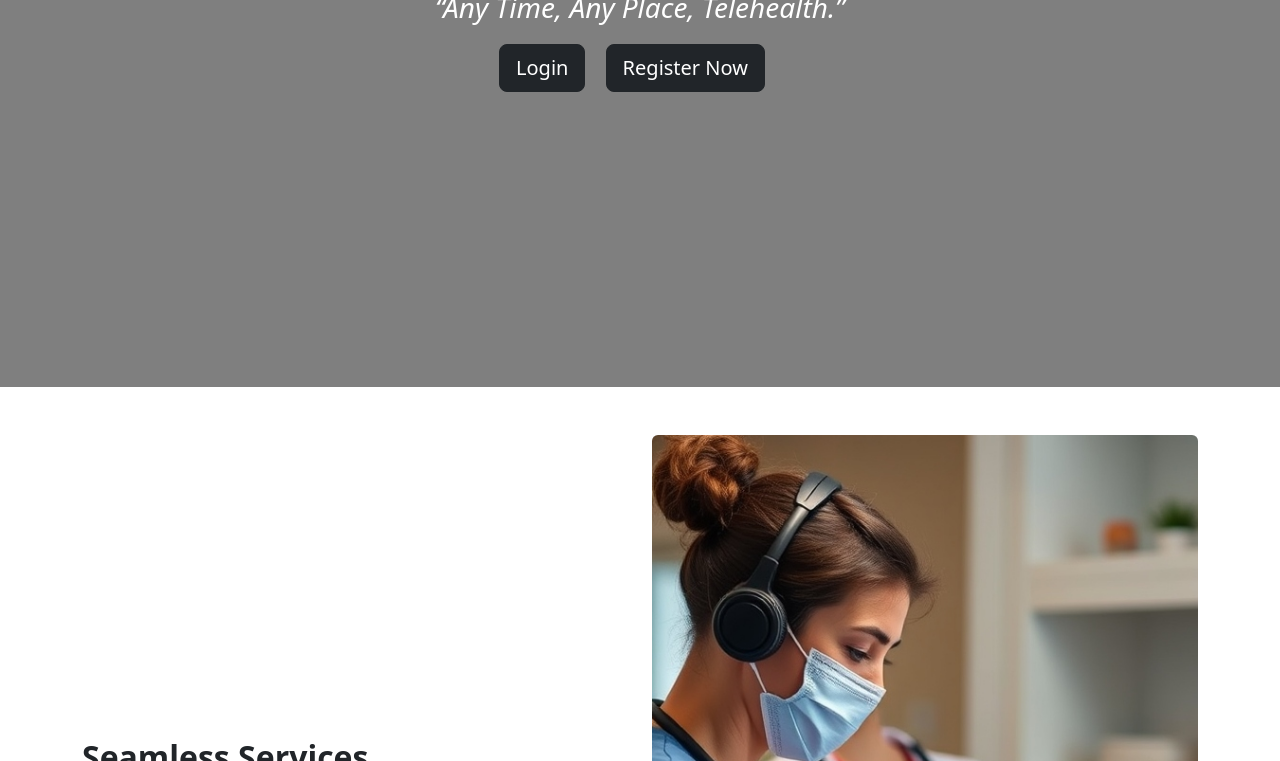
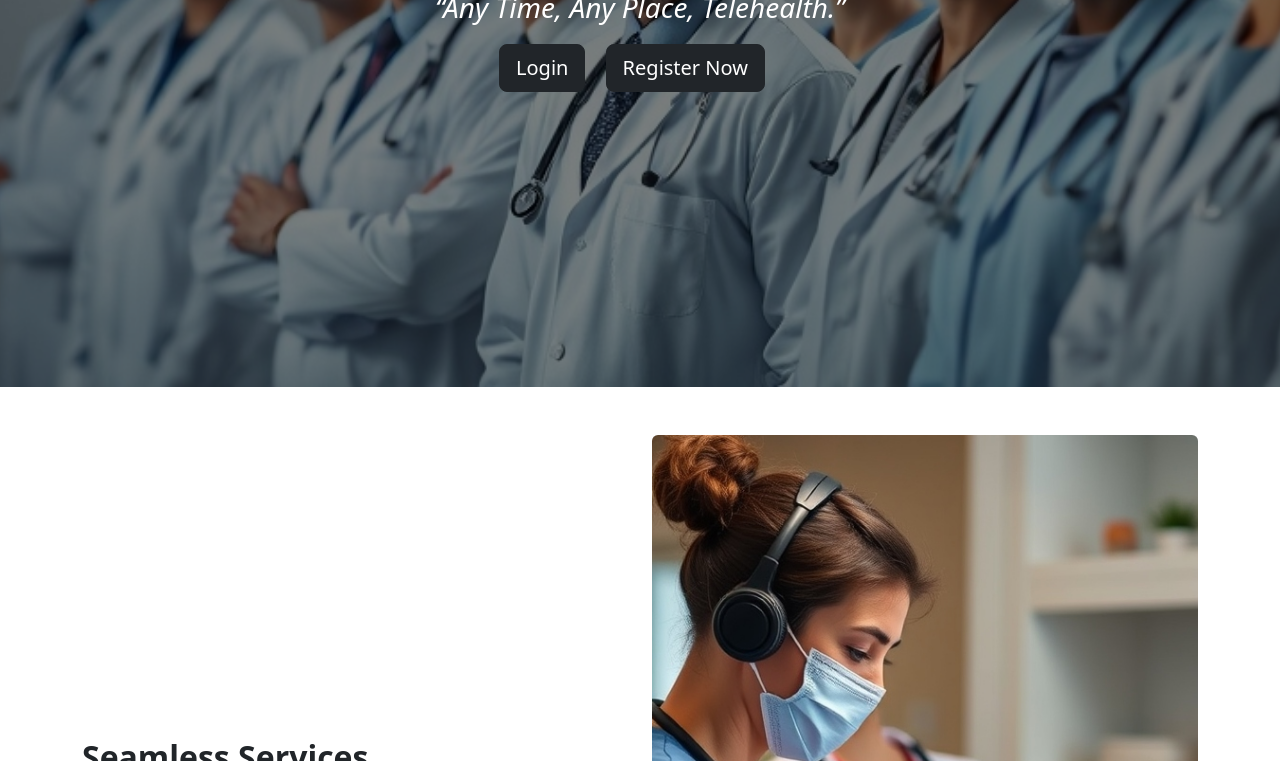
Before and after one commit to najmah99/evol, a plain HTML site: page index.html in a window 1280 px wide. Shown: the part 539-1300 px from the top of the page. Drawn offline with nearby package versions, Linux system fonts and the light colour scheme; files that its build step writes are made by us from their sources; a web font is replaced by a local one.

Commit message:
Update index.html

```diff
--- a/index.html
+++ b/index.html
@@ -76,7 +76,7 @@
     <!--homepage-->
 
 <div id="banner">
-    <img src="images/bunch.jpeg" alt="Banner Image">
+    <img src="img/bunch.jpeg" alt="Banner Image">
     <section class="d-flex text-center text-white">
       <div class="overlay"></div>
       <div class="container position-relative">
```
